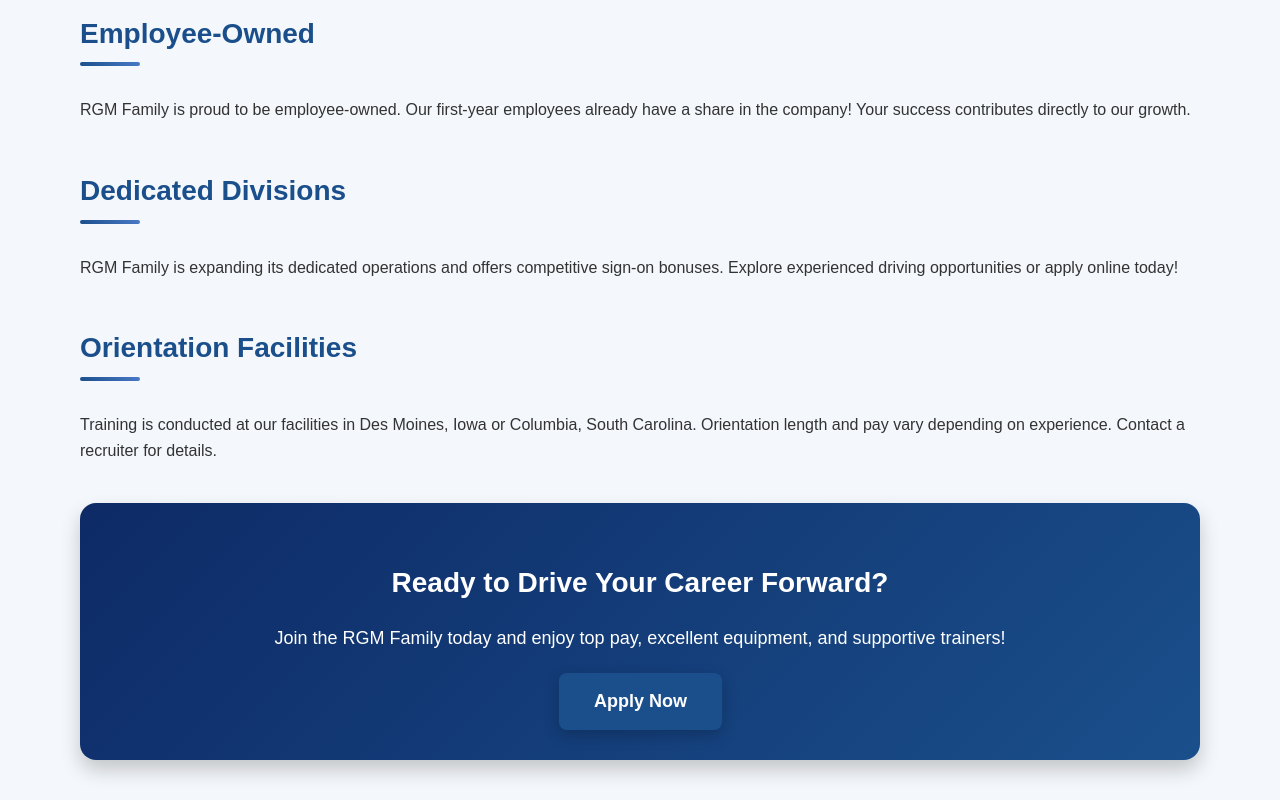
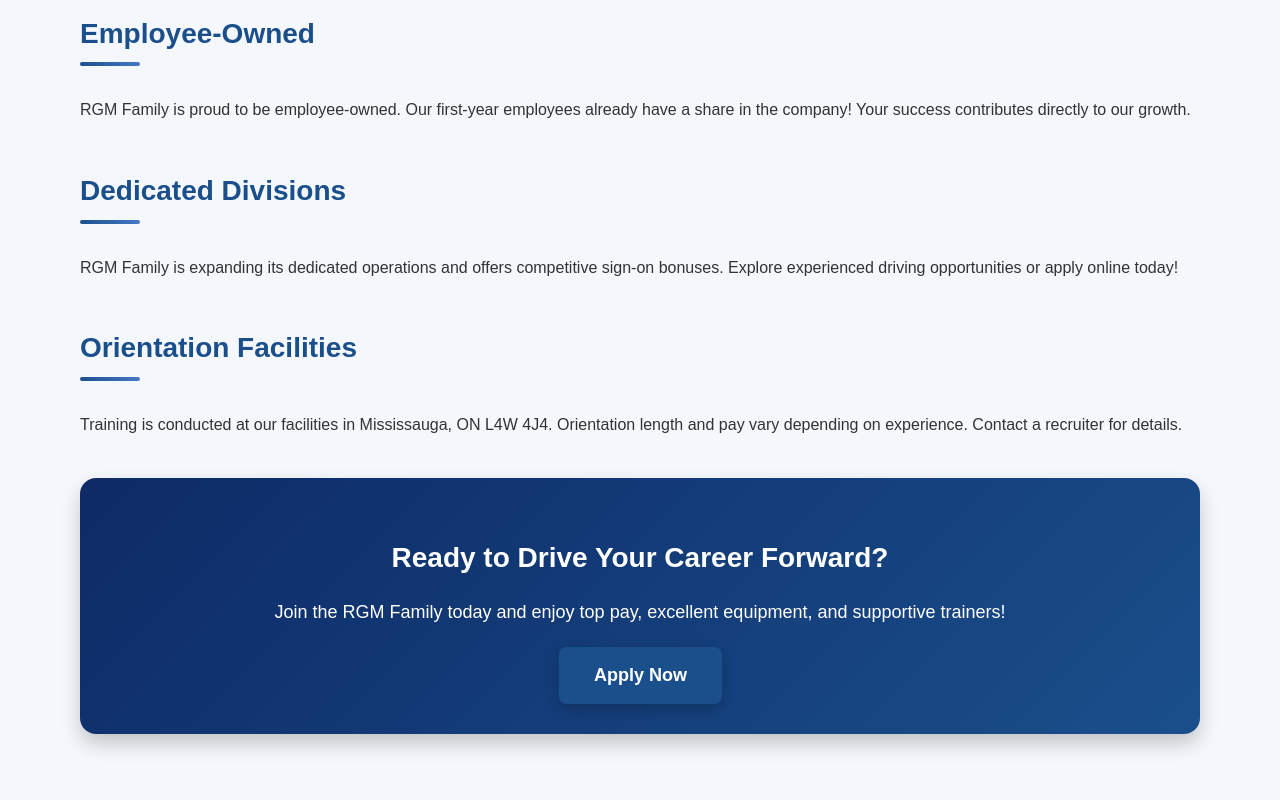
Before and after one commit to MrVenom786/rgm-web-frontend, a React (Create React App) app: page /join/experienced in a window 1280 px wide. Shown: the part 1521-2321 px from the top of the page. After the commit the page ends 2295 px from the top, so only its background shows below. Built offline with nearby package versions, Linux system fonts and the light colour scheme.

Commit message:
Update ExperiencedDrivers.js

```diff
--- a/src/pages/joinRGM/ExperiencedDrivers.js
+++ b/src/pages/joinRGM/ExperiencedDrivers.js
@@ -99,7 +99,7 @@ function ExperiencedDrivers() {
 
         <h2>Orientation Facilities</h2>
         <p>
-          Training is conducted at our facilities in Des Moines, Iowa or Columbia, South Carolina.
+          Training is conducted at our facilities in Mississauga, ON L4W 4J4.
           Orientation length and pay vary depending on experience. Contact a recruiter for details.
         </p>
 
```
